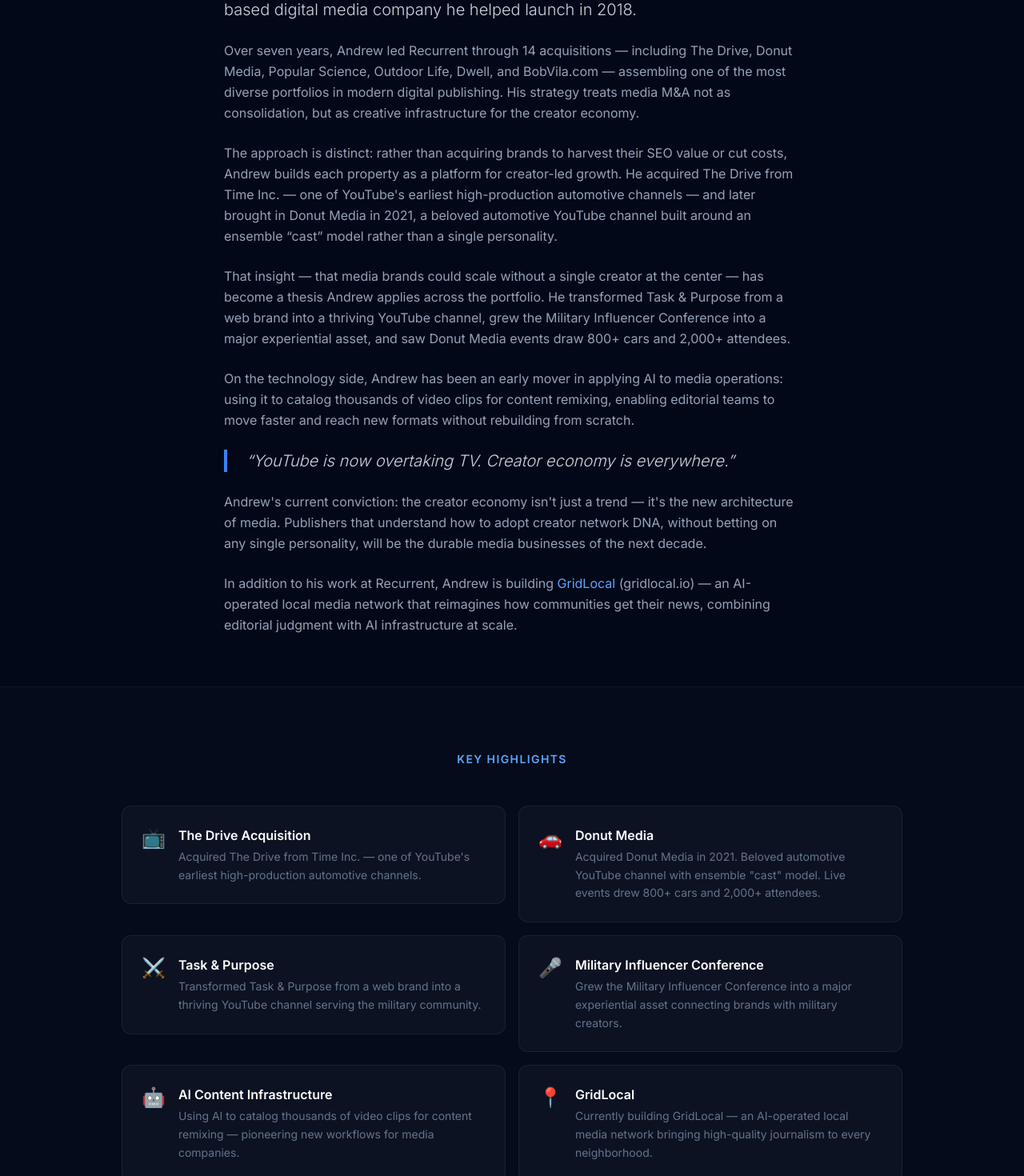
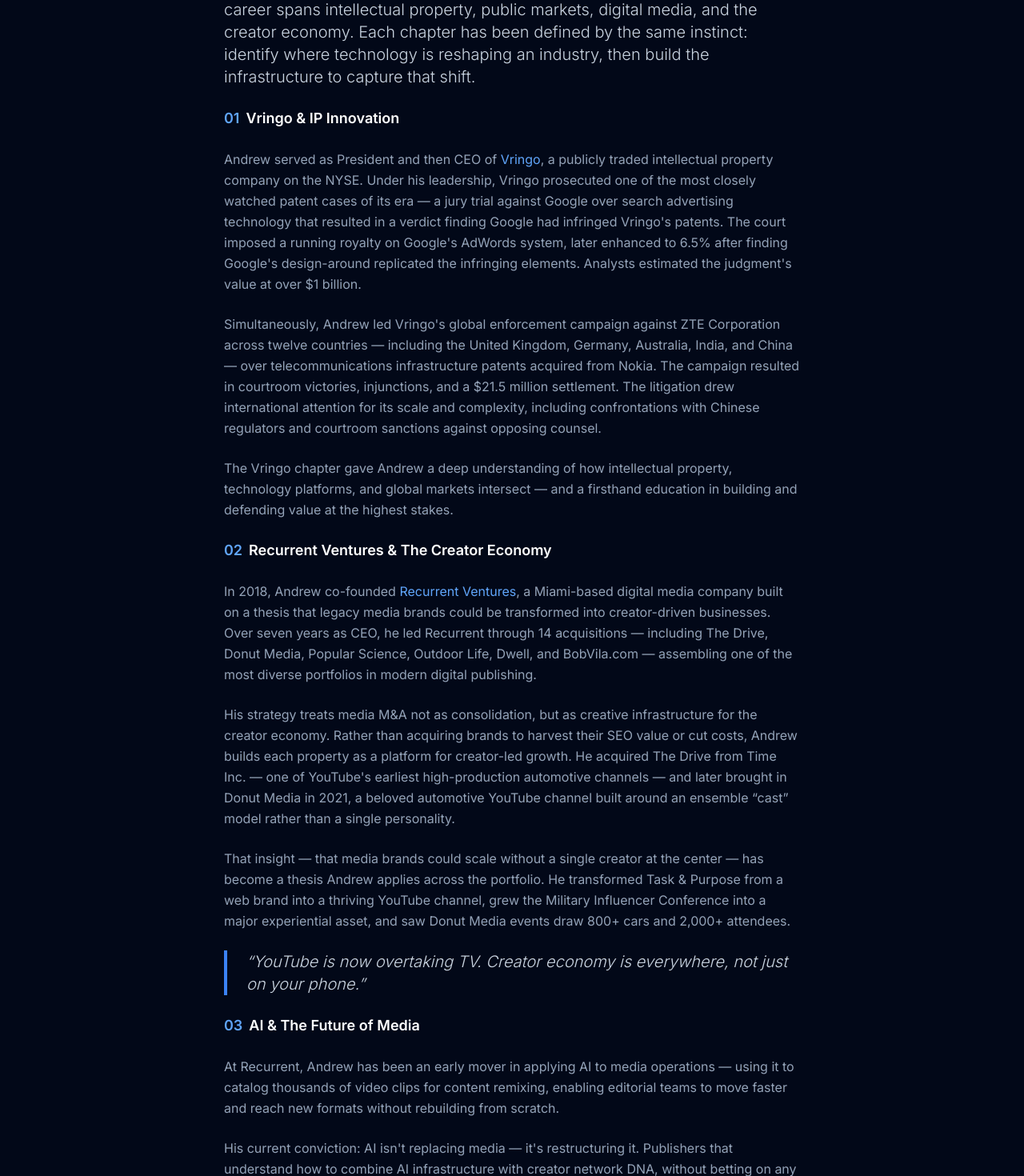
Before and after one commit to andrewdperlman-ux/perlman-ai-, a Next.js app: page /about in a window 1280 px wide. Shown: the part 700-2170 px from the top of the page at 80% size. Built offline with nearby package versions, Linux system fonts and the light colour scheme.

Commit message:
Add full career arc: Vringo/IP litigation, Recurrent, AI & Media chapters

```diff
--- a/src/app/about/page.tsx
+++ b/src/app/about/page.tsx
@@ -67,43 +67,71 @@
           <div className="prose prose-invert prose-lg max-w-none">
             <div className="space-y-6 text-slate-400 leading-relaxed">
               <p className="text-xl text-slate-300 font-light">
-                Andrew Perlman is the co-founder and CEO of{' '}
+                Andrew Perlman is a media executive, entrepreneur, and investor whose career spans intellectual property, public markets, digital media, and the creator economy. Each chapter has been defined by the same instinct: identify where technology is reshaping an industry, then build the infrastructure to capture that shift.
+              </p>
+
+              <h3 className="text-white font-semibold text-lg mt-10 mb-4 flex items-center gap-2">
+                <span className="text-blue-400">01</span> Vringo &amp; IP Innovation
+              </h3>
+
+              <p>
+                Andrew served as President and then CEO of{' '}
+                <a href="https://en.wikipedia.org/wiki/Vringo" target="_blank" rel="noopener noreferrer" className="text-blue-400 hover:text-blue-300 transition-colors">
+                  Vringo
+                </a>
+                , a publicly traded intellectual property company on the NYSE. Under his leadership, Vringo prosecuted one of the most closely watched patent cases of its era — a jury trial against Google over search advertising technology that resulted in a verdict finding Google had infringed Vringo&apos;s patents. The court imposed a running royalty on Google&apos;s AdWords system, later enhanced to 6.5% after finding Google&apos;s design-around replicated the infringing elements. Analysts estimated the judgment&apos;s value at over $1 billion.
+              </p>
+
+              <p>
+                Simultaneously, Andrew led Vringo&apos;s global enforcement campaign against ZTE Corporation across twelve countries — including the United Kingdom, Germany, Australia, India, and China — over telecommunications infrastructure patents acquired from Nokia. The campaign resulted in courtroom victories, injunctions, and a $21.5 million settlement. The litigation drew international attention for its scale and complexity, including confrontations with Chinese regulators and courtroom sanctions against opposing counsel.
+              </p>
+
+              <p>
+                The Vringo chapter gave Andrew a deep understanding of how intellectual property, technology platforms, and global markets intersect — and a firsthand education in building and defending value at the highest stakes.
+              </p>
+
+              <h3 className="text-white font-semibold text-lg mt-10 mb-4 flex items-center gap-2">
+                <span className="text-blue-400">02</span> Recurrent Ventures &amp; The Creator Economy
+              </h3>
+
+              <p>
+                In 2018, Andrew co-founded{' '}
                 <a href="https://recurrentventures.com" target="_blank" rel="noopener noreferrer" className="text-blue-400 hover:text-blue-300 transition-colors">
                   Recurrent Ventures
                 </a>
-                , a Miami-based digital media company he helped launch in 2018.
+                , a Miami-based digital media company built on a thesis that legacy media brands could be transformed into creator-driven businesses. Over seven years as CEO, he led Recurrent through 14 acquisitions — including The Drive, Donut Media, Popular Science, Outdoor Life, Dwell, and BobVila.com — assembling one of the most diverse portfolios in modern digital publishing.
               </p>
 
               <p>
-                Over seven years, Andrew led Recurrent through 14 acquisitions — including The Drive, Donut Media, Popular Science, Outdoor Life, Dwell, and BobVila.com — assembling one of the most diverse portfolios in modern digital publishing. His strategy treats media M&A not as consolidation, but as creative infrastructure for the creator economy.
+                His strategy treats media M&amp;A not as consolidation, but as creative infrastructure for the creator economy. Rather than acquiring brands to harvest their SEO value or cut costs, Andrew builds each property as a platform for creator-led growth. He acquired The Drive from Time Inc. — one of YouTube&apos;s earliest high-production automotive channels — and later brought in Donut Media in 2021, a beloved automotive YouTube channel built around an ensemble &ldquo;cast&rdquo; model rather than a single personality.
               </p>
 
               <p>
-                The approach is distinct: rather than acquiring brands to harvest their SEO value or cut costs, Andrew builds each property as a platform for creator-led growth. He acquired The Drive from Time Inc. — one of YouTube&apos;s earliest high-production automotive channels — and later brought in Donut Media in 2021, a beloved automotive YouTube channel built around an ensemble &ldquo;cast&rdquo; model rather than a single personality.
+                That insight — that media brands could scale without a single creator at the center — has become a thesis Andrew applies across the portfolio. He transformed Task &amp; Purpose from a web brand into a thriving YouTube channel, grew the Military Influencer Conference into a major experiential asset, and saw Donut Media events draw 800+ cars and 2,000+ attendees.
+              </p>
+
+              <blockquote className="border-l-4 border-blue-500 pl-6 my-8 text-slate-300 text-xl font-light italic">
+                &ldquo;YouTube is now overtaking TV. Creator economy is everywhere, not just on your phone.&rdquo;
+              </blockquote>
+
+              <h3 className="text-white font-semibold text-lg mt-10 mb-4 flex items-center gap-2">
+                <span className="text-blue-400">03</span> AI &amp; The Future of Media
+              </h3>
+
+              <p>
+                At Recurrent, Andrew has been an early mover in applying AI to media operations — using it to catalog thousands of video clips for content remixing, enabling editorial teams to move faster and reach new formats without rebuilding from scratch.
               </p>
 
               <p>
-                That insight — that media brands could scale without a single creator at the center — has become a thesis Andrew applies across the portfolio. He transformed Task & Purpose from a web brand into a thriving YouTube channel, grew the Military Influencer Conference into a major experiential asset, and saw Donut Media events draw 800+ cars and 2,000+ attendees.
+                His current conviction: AI isn&apos;t replacing media — it&apos;s restructuring it. Publishers that understand how to combine AI infrastructure with creator network DNA, without betting on any single personality, will be the durable media businesses of the next decade.
               </p>
 
               <p>
-                On the technology side, Andrew has been an early mover in applying AI to media operations: using it to catalog thousands of video clips for content remixing, enabling editorial teams to move faster and reach new formats without rebuilding from scratch.
-              </p>
-
-              <blockquote className="border-l-4 border-blue-500 pl-6 my-8 text-slate-300 text-xl font-light italic">
-                &ldquo;YouTube is now overtaking TV. Creator economy is everywhere.&rdquo;
-              </blockquote>
-
-              <p>
-                Andrew&apos;s current conviction: the creator economy isn&apos;t just a trend — it&apos;s the new architecture of media. Publishers that understand how to adopt creator network DNA, without betting on any single personality, will be the durable media businesses of the next decade.
-              </p>
-
-              <p>
-                In addition to his work at Recurrent, Andrew is building{' '}
+                Andrew is now building{' '}
                 <a href="https://gridlocal.io" target="_blank" rel="noopener noreferrer" className="text-blue-400 hover:text-blue-300 transition-colors">
                   GridLocal
                 </a>
-                {' '}(gridlocal.io) — an AI-operated local media network that reimagines how communities get their news, combining editorial judgment with AI infrastructure at scale.
+                {' '}— an AI-operated local media network that reimagines how communities get their news, combining editorial judgment with AI infrastructure at scale. It represents the convergence of everything he&apos;s built: the IP rigor of Vringo, the media M&amp;A playbook of Recurrent, and a belief that AI can make quality journalism economically viable at the local level.
               </p>
             </div>
           </div>
@@ -122,34 +150,34 @@
           <div className="grid md:grid-cols-2 gap-4">
             {[
               {
+                icon: '⚖️',
+                title: 'Vringo vs. Google',
+                desc: 'Led patent litigation against Google as CEO of NYSE-listed Vringo. Jury found Google infringed; court imposed enhanced royalties on AdWords. Analysts valued the judgment at over $1 billion.',
+              },
+              {
+                icon: '🌍',
+                title: 'Global IP Enforcement',
+                desc: 'Directed worldwide patent litigation against ZTE across 12 countries using Nokia-acquired telecom patents. Secured courtroom victories, injunctions, and a $21.5M settlement.',
+              },
+              {
                 icon: '📺',
-                title: 'The Drive Acquisition',
-                desc: 'Acquired The Drive from Time Inc. — one of YouTube\'s earliest high-production automotive channels.',
+                title: '14 Media Acquisitions',
+                desc: 'Built Recurrent Ventures through 14 acquisitions — The Drive, Donut Media, Popular Science, Outdoor Life, Dwell, BobVila.com — creating one of digital publishing\'s most diverse portfolios.',
               },
               {
                 icon: '🚗',
-                title: 'Donut Media',
-                desc: 'Acquired Donut Media in 2021. Beloved automotive YouTube channel with ensemble "cast" model. Live events drew 800+ cars and 2,000+ attendees.',
-              },
-              {
-                icon: '⚔️',
-                title: 'Task & Purpose',
-                desc: 'Transformed Task & Purpose from a web brand into a thriving YouTube channel serving the military community.',
-              },
-              {
-                icon: '🎤',
-                title: 'Military Influencer Conference',
-                desc: 'Grew the Military Influencer Conference into a major experiential asset connecting brands with military creators.',
+                title: 'Creator Economy Pioneer',
+                desc: 'Transformed legacy media brands into creator-driven businesses. Donut Media events drew 800+ cars and 2,000+ attendees. Task & Purpose became a thriving YouTube channel.',
               },
               {
                 icon: '🤖',
-                title: 'AI Content Infrastructure',
-                desc: 'Using AI to catalog thousands of video clips for content remixing — pioneering new workflows for media companies.',
+                title: 'AI × Media',
+                desc: 'Early mover in applying AI to media operations — cataloging thousands of video clips for content remixing and building new editorial workflows at scale.',
               },
               {
                 icon: '📍',
                 title: 'GridLocal',
-                desc: 'Currently building GridLocal — an AI-operated local media network bringing high-quality journalism to every neighborhood.',
+                desc: 'Currently building GridLocal — an AI-operated local media network at the intersection of editorial judgment and AI infrastructure.',
               },
             ].map((item, i) => (
               <FadeInSection key={item.title} delay={i * 80}>
```
